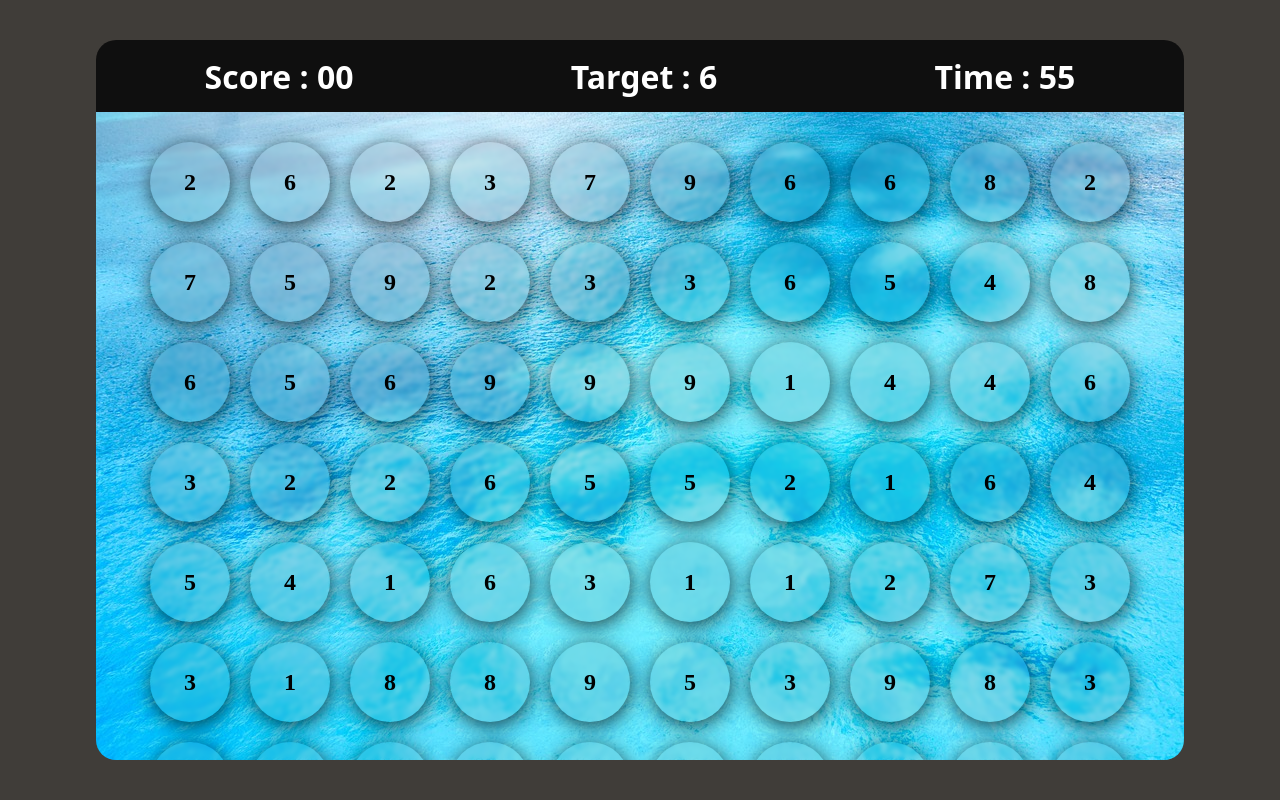
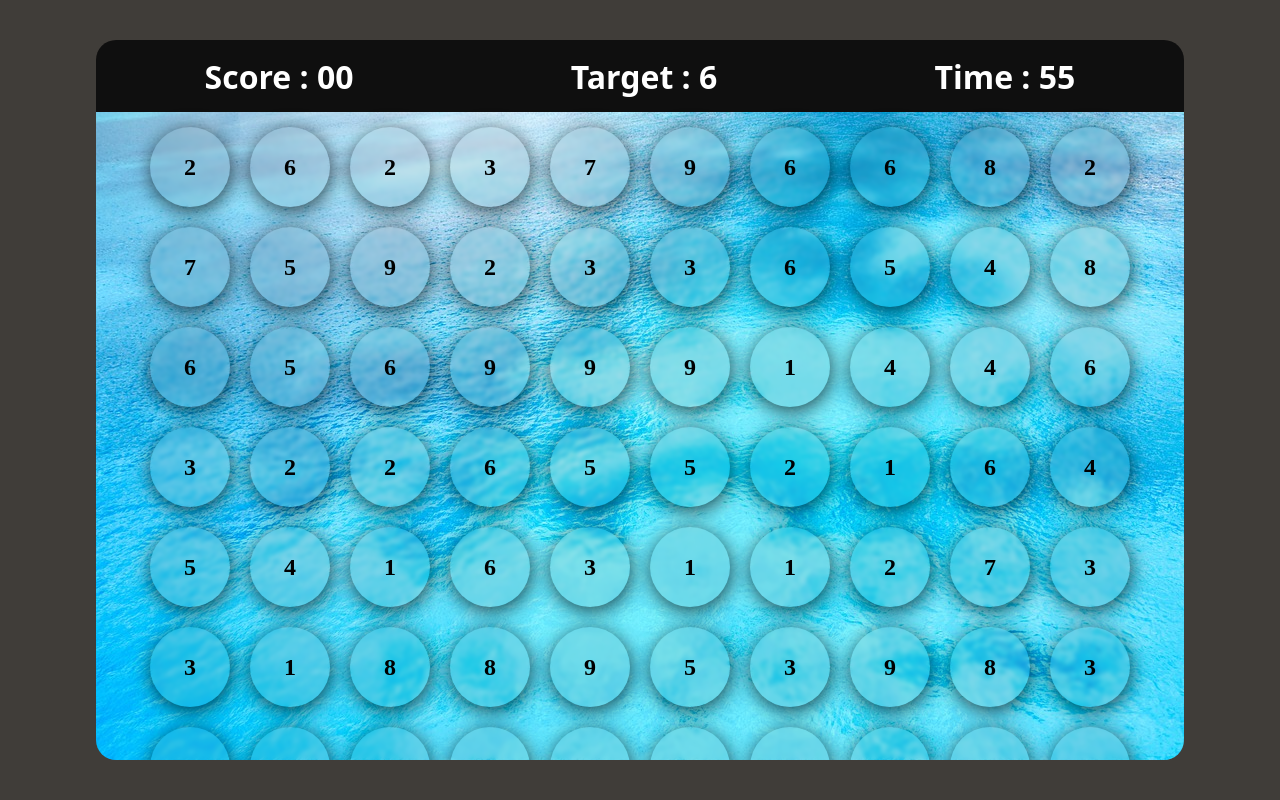
Before and after one commit to pal-pawan/Bubble_game, a plain HTML site: page index.html in a window 1280 px wide. Drawn offline with Linux system fonts and the light colour scheme; a web font is replaced by a local one.

Commit message:
Update style.css for padding issue

```diff
--- a/style.css
+++ b/style.css
@@ -34,7 +34,7 @@ justify-content: space-around;
 align-items: center;
 }
 .gameBoard{
-    padding:20px;
+    padding: 5px 20px;
     width: 100%;
     height: 90%;
     flex-wrap: wrap;
```
